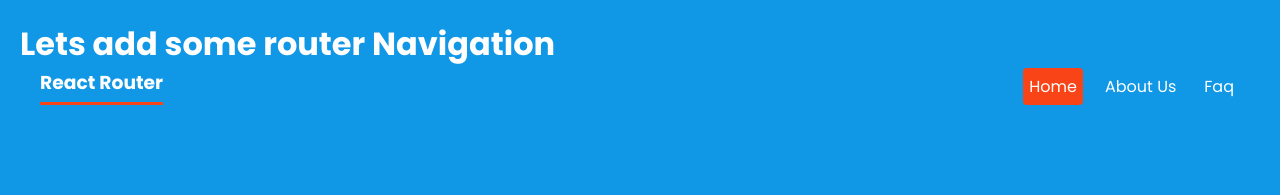
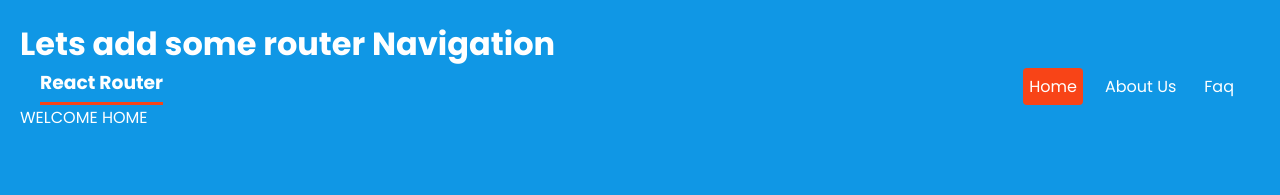
Before and after one commit to DeltaV-Instructor/react-router-dom, a React (Create React App) app: page / in a window 1280 px wide. Shown: the top 195 px of the page. Built offline with nearby package versions, Linux system fonts and the light colour scheme.

Commit message:
add outlet for router

```diff
--- a/src/components/NavHeader.js
+++ b/src/components/NavHeader.js
@@ -1,26 +1,25 @@
-import React from 'react';
-import { NavLink } from "react-router-dom";
+import React from "react";
+import { NavLink, Outlet } from "react-router-dom";
 
 class NavHeader extends React.Component {
   render() {
     return (
       <>
-      <section className='root-layout'>
+        <section className="root-layout">
           <header>
             <nav>
               <h1>React Router</h1>
               <NavLink to="/">Home</NavLink>
               <NavLink to="about">About Us</NavLink>
               <NavLink to="faq">Faq</NavLink>
-
             </nav>
           </header>
-
+          <main>
+            <Outlet />
+          </main>
         </section>
-
       </>
-
-    )
+    );
   }
 }
 
```
Lines whose indentation alone changed are shown as unchanged.
